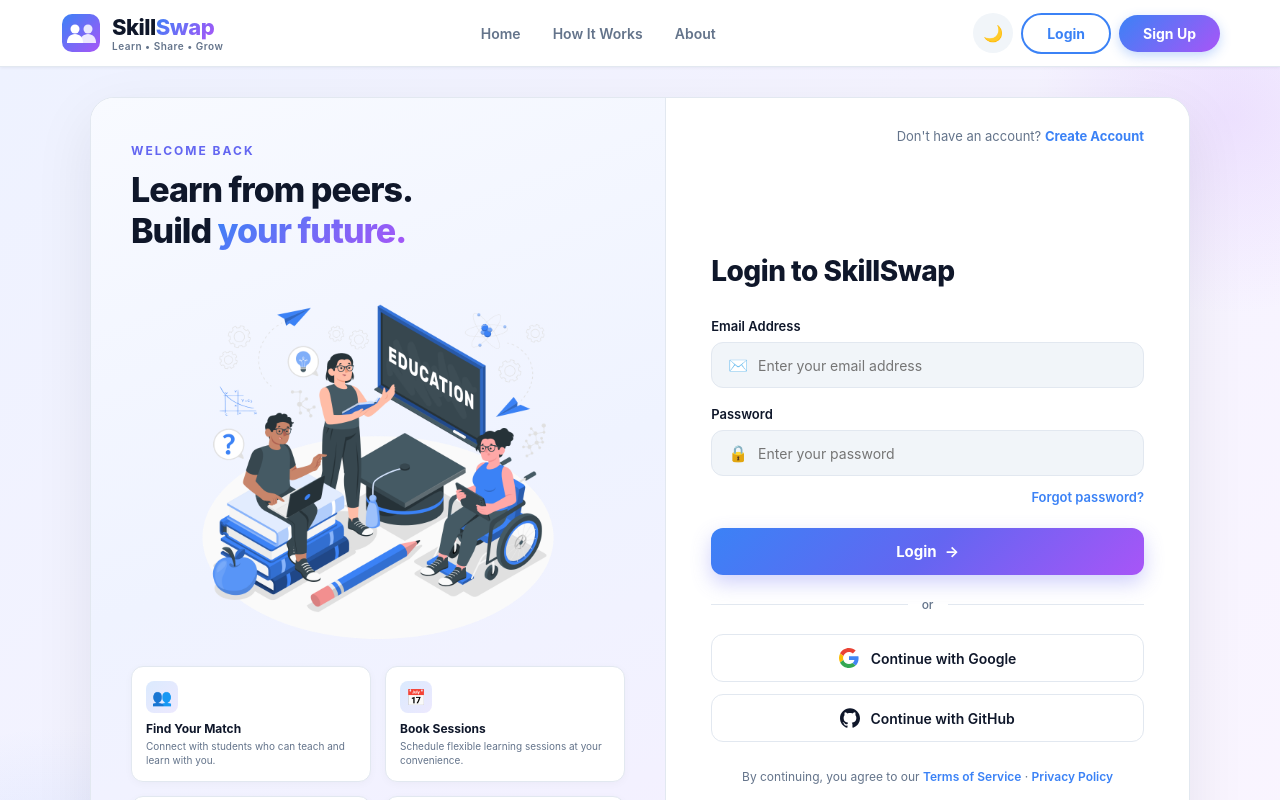
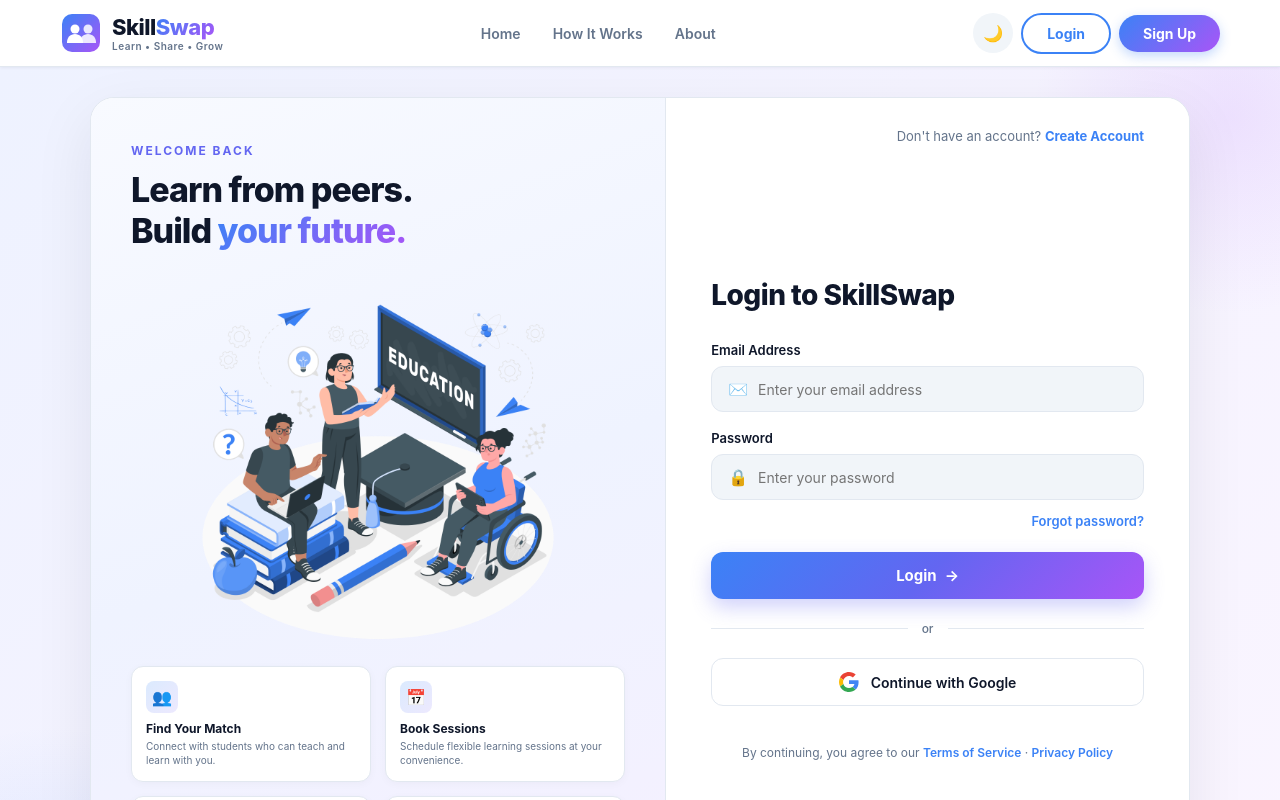
Before and after one commit to tharukasewmini1230-creator/SkillConnect, a React (Vite) app in the folder frontend/: page /login in a window 1280 px wide. Shown: the top 800 px of the page. Built offline with nearby package versions, Linux system fonts and the light colour scheme.

Commit message:
feat: remove GitHub login button and related error handling from Login page

```diff
--- a/frontend/src/pages/Login.jsx
+++ b/frontend/src/pages/Login.jsx
@@ -278,19 +278,6 @@ const Login = () => {
             )}
           </button>
 
-          <button type="button" onClick={() => setError('GitHub login coming soon!')} style={{
-            width: '100%', padding: '13px 16px',
-            background: 'var(--white)', color: 'var(--dark)',
-            border: '1px solid var(--border)', borderRadius: '12px',
-            fontSize: '14px', fontWeight: '600',
-            cursor: 'pointer', display: 'flex', alignItems: 'center', justifyContent: 'center', gap: '10px'
-          }}>
-            <svg width="20" height="20" viewBox="0 0 24 24" fill="currentColor">
-              <path d="M12 0.297c-6.63 0-12 5.373-12 12 0 5.303 3.438 9.8 8.205 11.385.6.113.82-.258.82-.577 0-.285-.01-1.04-.015-2.04-3.338.724-4.042-1.61-4.042-1.61C4.422 18.07 3.633 17.7 3.633 17.7c-1.087-.744.084-.729.084-.729 1.205.084 1.838 1.236 1.838 1.236 1.07 1.835 2.809 1.305 3.495.998.108-.776.417-1.305.76-1.605-2.665-.3-5.466-1.332-5.466-5.93 0-1.31.465-2.38 1.235-3.22-.135-.303-.54-1.523.105-3.176 0 0 1.005-.322 3.3 1.23.96-.267 1.98-.399 3-.405 1.02.006 2.04.138 3 .405 2.28-1.552 3.285-1.23 3.285-1.23.645 1.653.24 2.873.12 3.176.765.84 1.23 1.91 1.23 3.22 0 4.61-2.805 5.625-5.475 5.92.42.36.81 1.096.81 2.22 0 1.606-.015 2.896-.015 3.286 0 .315.21.69.825.57C20.565 22.092 24 17.592 24 12.297c0-6.627-5.373-12-12-12"/>
-            </svg>
-            <span>Continue with GitHub</span>
-          </button>
-
           <p style={{ fontSize: '12px', color: 'var(--gray)', textAlign: 'center', marginTop: '25px', lineHeight: '1.6' }}>
             By continuing, you agree to our{' '}
             <Link to="/terms" style={{ color: '#3B82F6', fontWeight: '600', textDecoration: 'none' }}>Terms of Service</Link>
```
